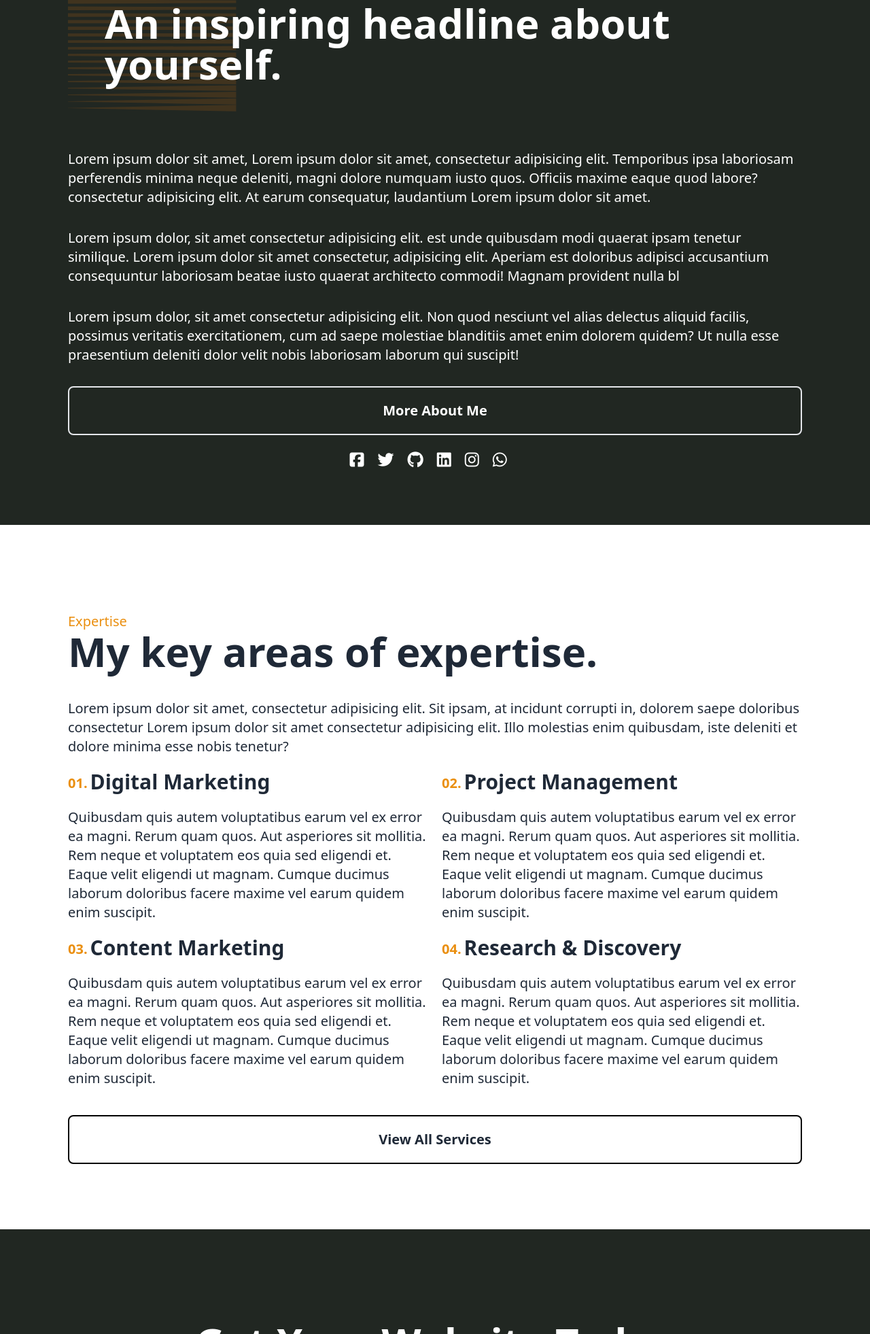
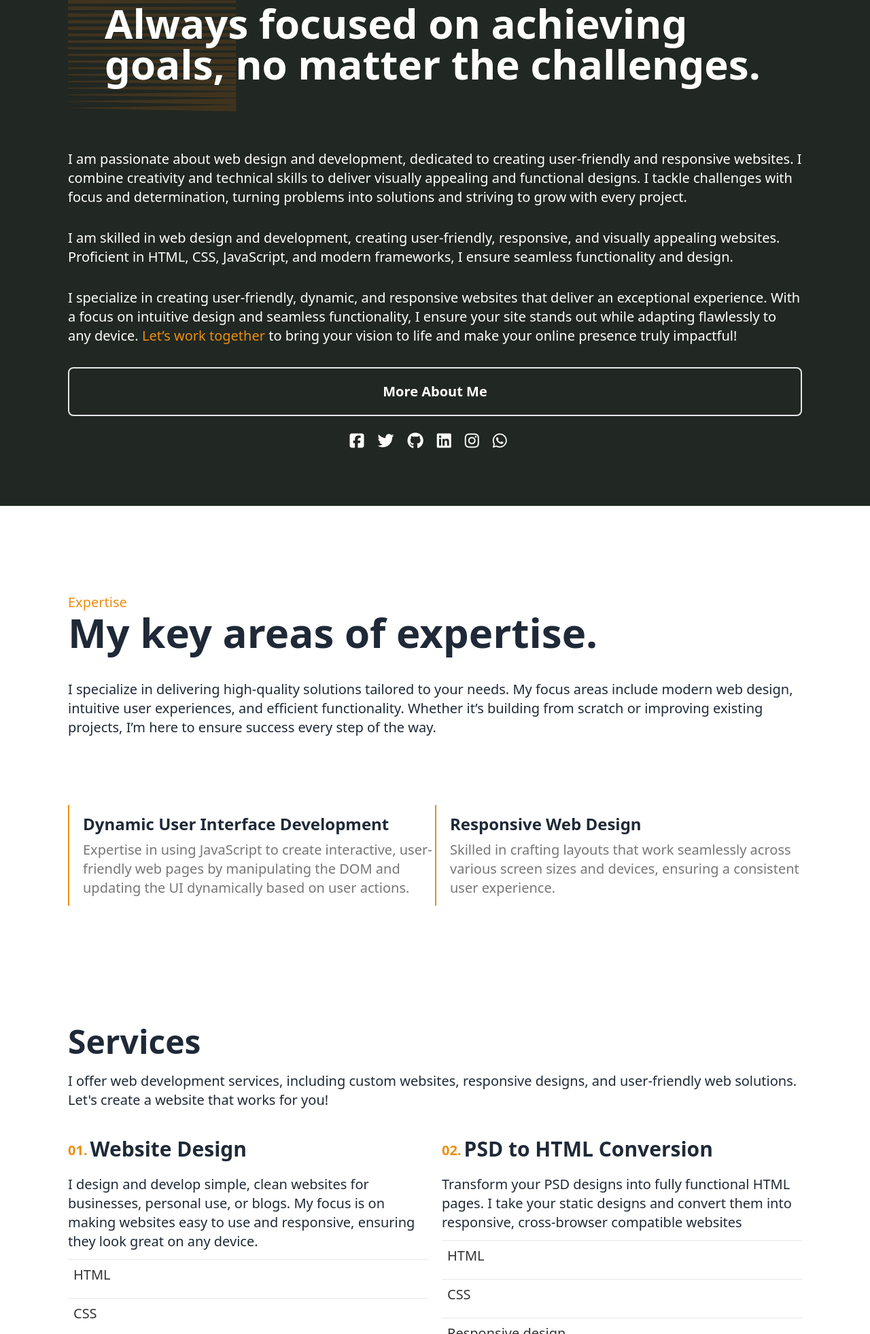
Before and after one commit to rashedahmed0/protfolio, a plain HTML site: page index.html in a window 1280 px wide. Shown: the part 838-2800 px from the top of the page at 68% size. Drawn offline with nearby package versions, Linux system fonts and the light colour scheme.

Commit message:
correction

```diff
--- a/index.html
+++ b/index.html
@@ -181,7 +181,7 @@
                                     <li><a href="./index.html">Home</a></li>
                                     <li><a href="./about.html">About</a></li>
                                     <li><a href="./service.html">Services</a></li>
-                                    <li><a href="./journal.html">Journal</a></li>
+                                    <li><a href="./error.html">Journal</a></li>
                                     <li><a href="./contact.html">Contact</a></li>
                                     <div
                                         class="  lg:hidden w-[90%] bg-[#ea8f10] rounded-lg  px-6  py-3 mx-auto  text-md text-center font-semibold">
@@ -252,33 +252,37 @@
                     <img src="./image/geometric_shape (1).svg" class="md:w-[30%] lg:w-[23%] w-[60%] opacity-25 imgt "
                         alt="">
                     <h4 class="text-[#ea8f10] a text-xl">About</h4>
-                    <h1 class="text-white ah1 md:text-6xl text-4xl font-bold">An inspiring headline about yourself.</h1>
+                    <h1 class="text-white ah1 md:text-6xl text-4xl font-bold">Always focused on achieving goals, no
+                        matter
+                        the challenges.</h1>
                 </div>
                 <div class="text-white pt-20 ">
-                    <p class="text-xl my-8">Lorem ipsum dolor sit amet, Lorem ipsum dolor sit amet, consectetur
-                        adipisicing elit. Temporibus ipsa laboriosam perferendis minima neque deleniti, magni dolore
-                        numquam iusto quos. Officiis maxime eaque quod labore? consectetur adipisicing elit. At earum
-                        consequatur,
-                        laudantium Lorem
-                        ipsum dolor sit amet.
-                    </p>
-                    <p class="text-xl my-8">Lorem ipsum dolor, sit amet consectetur adipisicing elit.
-                        est unde quibusdam modi quaerat ipsam tenetur similique. Lorem ipsum dolor sit amet consectetur,
-                        adipisicing elit. Aperiam est doloribus adipisci accusantium consequuntur laboriosam beatae
-                        iusto quaerat architecto commodi! Magnam provident nulla bl</p>
-                    <p class="text-xl my-8">Lorem ipsum dolor, sit amet consectetur adipisicing elit. Non quod nesciunt
-                        vel alias delectus aliquid facilis, possimus veritatis exercitationem, cum ad saepe molestiae
-                        blanditiis amet enim dolorem quidem? Ut nulla esse praesentium deleniti dolor velit nobis
-                        laboriosam laborum qui suscipit!
+                    <p class="text-xl my-8"> I am passionate about web design and development, dedicated to creating
+                        user-friendly and responsive
+                        websites. I combine creativity and technical skills to deliver visually appealing and functional
+                        designs. I tackle challenges with focus and determination, turning problems into solutions and
+                        striving
+                        to grow with every project.
+                    <p class="text-xl my-8">I am skilled in web design and development, creating user-friendly,
+                        responsive, and visually appealing websites. Proficient in HTML, CSS, JavaScript, and modern
+                        frameworks, I ensure seamless functionality and design.</p>
+                    <p class="text-xl my-8"> I specialize in creating user-friendly, dynamic, and responsive websites
+                        that deliver an exceptional experience. With a focus on intuitive design and seamless
+                        functionality,
+                        I ensure your site stands out while adapting flawlessly to any device. <span
+                            class="text-[#ea8f10]">Let’s work together</span> to bring your vision to life and make your
+                        online presence truly impactful!
                     </p>
                 </div>
 
                 <div>
+                    <a href="./about.html">
                         <button
                             class="w-full  py-5 border border-2 text-white hover:bg-white hover:text-black  text-xl font-semibold rounded-lg"
                             style="transition: 0.5s;">More
                             About
                             Me</button>
+                    </a>
                 </div>
                 <div class="text-white flex justify-center mt-5">
                     <i class="text-2xl mr-5 fa-brands fa-square-facebook"></i>
@@ -297,69 +301,86 @@
 
                 <h4 class="text-xl text-[#ea8f10]">Expertise</h4>
                 <h1 class="md:text-6xl text-4xl font-bold">My key areas of expertise.</h1>
-                <p class="mt-10 text-xl">Lorem ipsum dolor sit amet, consectetur adipisicing elit. Sit ipsam, at
-                    incidunt
-                    corrupti
-                    in, dolorem saepe doloribus consectetur Lorem ipsum dolor sit amet consectetur adipisicing elit.
-                    Illo
-                    molestias enim quibusdam, iste deleniti et dolore minima esse nobis tenetur?</p>
+                <p class="mt-10 text-xl">I specialize in delivering high-quality solutions tailored to your needs. My
+                    focus areas include modern web design, intuitive user experiences, and efficient functionality.
+                    Whether it’s building from scratch or improving existing projects, I’m here to ensure success every
+                    step of the way.</p>
             </div>
-            <div class="grid grid-cols-1 md:grid-cols-2 gap-5">
+            <div class="w-[100%] mx-auto py-10">
+                <!-- Expertise Section -->
+                <div class=" grid grid-cols-1 md:grid-cols-2">
+                    <!-- Expertise 1 -->
+                    <div class="my-10 border-l-2 border-[#ea8f10] pl-5 py-3">
+                        <h2 class="text-2xl font-semibold mb-2">Dynamic User Interface Development</h2>
+                        <p class="text-[#777] text-xl">
+                            Expertise in using JavaScript to create interactive, user-friendly web pages by manipulating
+                            the DOM and updating the UI dynamically based on user actions.
+                        </p>
+                    </div>
+
+                    <!-- Expertise 2 -->
+                    <div class="my-10 border-l-2 border-[#ea8f10] pl-5 py-3">
+                        <h2 class="text-2xl font-semibold mb-2">Responsive Web Design</h2>
+                        <p class="text-[#777] text-xl">
+                            Skilled in crafting layouts that work seamlessly across various screen sizes and devices,
+                            ensuring a consistent user experience.
+                        </p>
+                    </div>
+                </div>
+            </div>
+
+            <div class="max-w-[1200px] mx-auto py-24">
+                <div class="w-[100%] mx-auto">
+                    <div class="">
+                        <h1 class="text-5xl font-bold mb-5">Services</h1>
+                        <p class="text-left text-xl ">I offer web development services, including custom websites,
+                            responsive
+                            designs, and user-friendly web solutions. Let's create a website that works for you!</p>
+                    </div>
+                    <div class="grid grid-cols-1 md:grid-cols-2 gap-5 mt-10">
                         <div class="card">
                             <div class=" flex items-start gap-1 mb-5">
                                 <span class="text-[#ea8f10] font-bold text-xl mt-1.5">01.</span>
-                        <h1 class="text-3xl font-bold">Digital Marketing</h1>
+                                <h1 class="text-3xl font-bold">Website Design</h1>
                             </div>
-                    <p class="text-xl">Quibusdam quis autem voluptatibus earum vel ex error ea magni. Rerum quam quos.
-                        Aut
-                        asperiores sit
-                        mollitia. Rem neque et voluptatem eos quia sed eligendi et. Eaque velit eligendi ut magnam.
-                        Cumque
-                        ducimus laborum doloribus facere maxime vel earum quidem enim suscipit.</p>
+                            <p class="text-xl"> I design and develop simple, clean websites for businesses, personal
+                                use, or
+                                blogs. My focus is on making websites easy to use and responsive, ensuring they look
+                                great on
+                                any device.</p>
+                            <ul class="">
+                                <li class="text-xl mt-3 border-t p-2 text-[#333]">HTML</li>
+                                <li class="text-xl mt-3 border-t p-2 text-[#333]">CSS</li>
+                                <li class="text-xl mt-3 border-t p-2 text-[#333]">JAVASCRIPT</li>
+                            </ul>
                         </div>
                         <div class="card">
                             <div class=" flex items-start gap-1 mb-5">
                                 <span class="text-[#ea8f10] font-bold text-xl mt-1.5">02.</span>
-                        <h1 class="text-3xl font-bold">Project Management</h1>
+                                <h1 class="text-3xl font-bold">PSD to HTML Conversion</h1>
                             </div>
-                    <p class="text-xl">Quibusdam quis autem voluptatibus earum vel ex error ea magni. Rerum quam quos.
-                        Aut
-                        asperiores sit
-                        mollitia. Rem neque et voluptatem eos quia sed eligendi et. Eaque velit eligendi ut magnam.
-                        Cumque
-                        ducimus laborum doloribus facere maxime vel earum quidem enim suscipit.</p>
+                            <p class="text-xl">Transform your PSD designs into fully functional HTML pages. I take your
+                                static
+                                designs and convert them into responsive, cross-browser compatible websites</p>
+                            <ul class="">
+                                <li class="text-xl mt-3 border-t p-2 text-[#333]">HTML</li>
+                                <li class="text-xl mt-3 border-t p-2 text-[#333]">CSS</li>
+                                <li class="text-xl mt-3 border-t p-2 text-[#333]">Responsive design</li>
+                            </ul>
                         </div>
-                <div class="card">
-                    <div class=" flex items-start gap-1 mb-5">
-                        <span class="text-[#ea8f10] font-bold text-xl mt-1.5">03.</span>
-                        <h1 class="text-3xl font-bold">Content Marketing</h1>
-                    </div>
-                    <p class="text-xl">Quibusdam quis autem voluptatibus earum vel ex error ea magni. Rerum quam quos.
-                        Aut
-                        asperiores sit
-                        mollitia. Rem neque et voluptatem eos quia sed eligendi et. Eaque velit eligendi ut magnam.
-                        Cumque
-                        ducimus laborum doloribus facere maxime vel earum quidem enim suscipit.</p>
-                </div>
-                <div class="card">
-                    <div class=" flex items-start gap-1 mb-5">
-                        <span class="text-[#ea8f10] font-bold text-xl mt-1.5">04.</span>
-                        <h1 class="text-3xl font-bold">Research & Discovery</h1>
-                    </div>
-                    <p class="text-xl">Quibusdam quis autem voluptatibus earum vel ex error ea magni. Rerum quam quos.
-                        Aut
-                        asperiores sit
-                        mollitia. Rem neque et voluptatem eos quia sed eligendi et. Eaque velit eligendi ut magnam.
-                        Cumque
-                        ducimus laborum doloribus facere maxime vel earum quidem enim suscipit.</p>
                     </div>
                 </div>
 
+            </div>
+
             <div>
+                <a href="./service.html">
                     <button
-                    class="w-full  py-5 mt-10 border-black border-2 text-xl font-semibold  rounded-lg hover:bg-black hover:text-white  text-xl font-semibold rounded-lg"
-                    style="transition: 0.5s;">View All
-                    Services</button>
+                        class="w-full py-5 mt-10 border-black border-2 text-xl font-semibold rounded-lg hover:bg-black hover:text-white"
+                        style="transition: 0.5s;">
+                        View All Services
+                    </button>
+                </a>
             </div>
         </section>
 
@@ -510,13 +531,14 @@
                     <p class="text-xl text-white  my-10">Ready to take your online presence to the next level? Whether
                         you need a brand-new website, a redesign, or custom features, I’m here to help you make it
                         happen. With personalized web development solutions, I ensure your project is tailored to your
-                        needs. <span class="text-[#ea8f10]">Let’s get started</span> today and turn your ideas into a
+                        needs. <a class="text-[#ea8f10]" href="./contact.html">Let’s get started</a> today and
+                        turn your ideas into a
                         fully functional website!
 
                     </p>
                     <div
                         class=" lg:w-[30%] w-[90%] bg-[#ea8f10] rounded-lg  px-6  py-3 mx-auto  text-xl text-center font-semibold">
-                        <a class="">Let's Work Together</a>
+                        <a class="" href="./contact.html">Let's Work Together</a>
                     </div>
                 </div>
             </div>
```
Also changed, not shown: about.html (+3 -3 lines), contact.html (+14 -16 lines), journal.html (+4 -4 lines), service.html (+15 -13 lines). Lines whose indentation alone changed are shown as unchanged.
